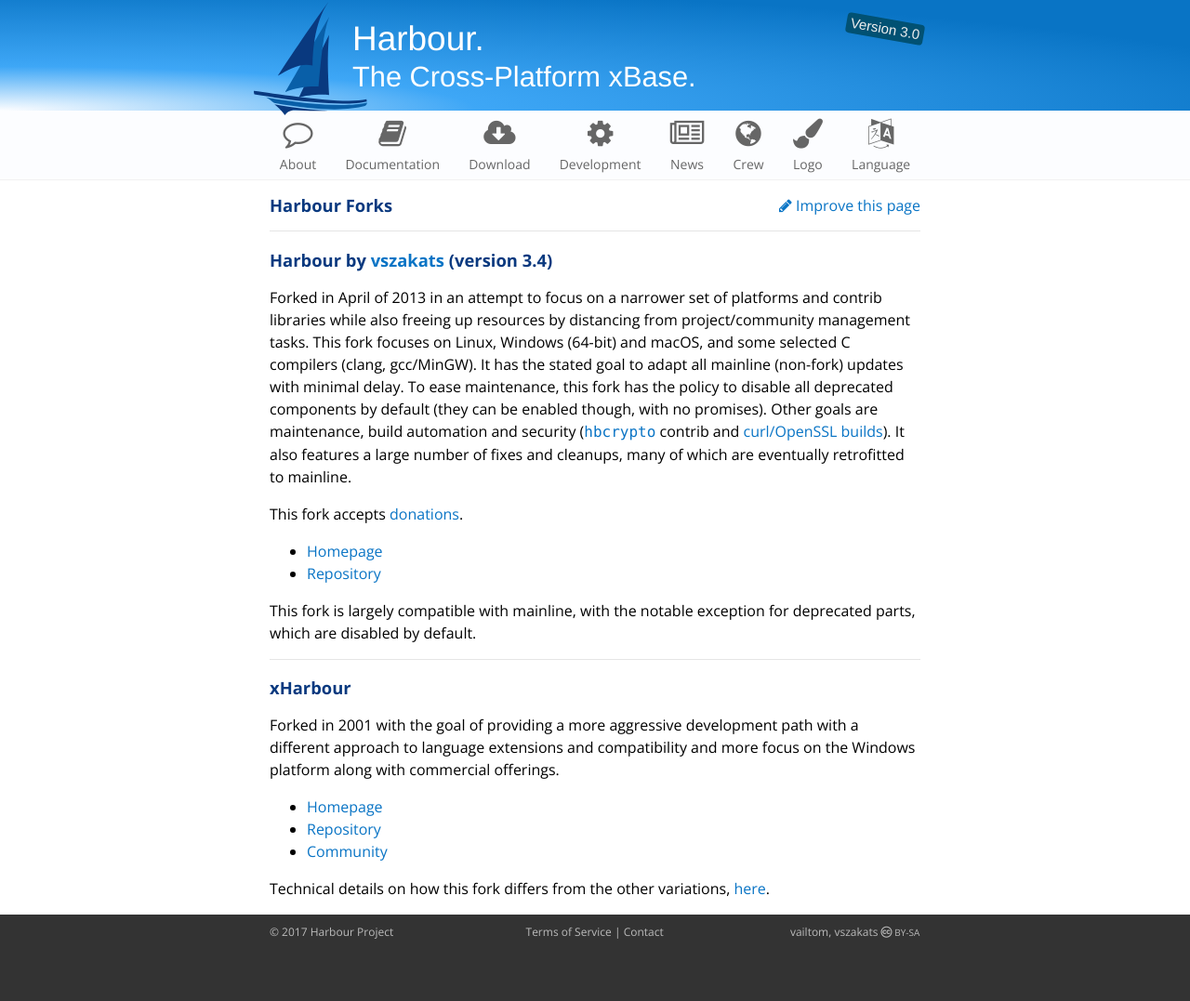
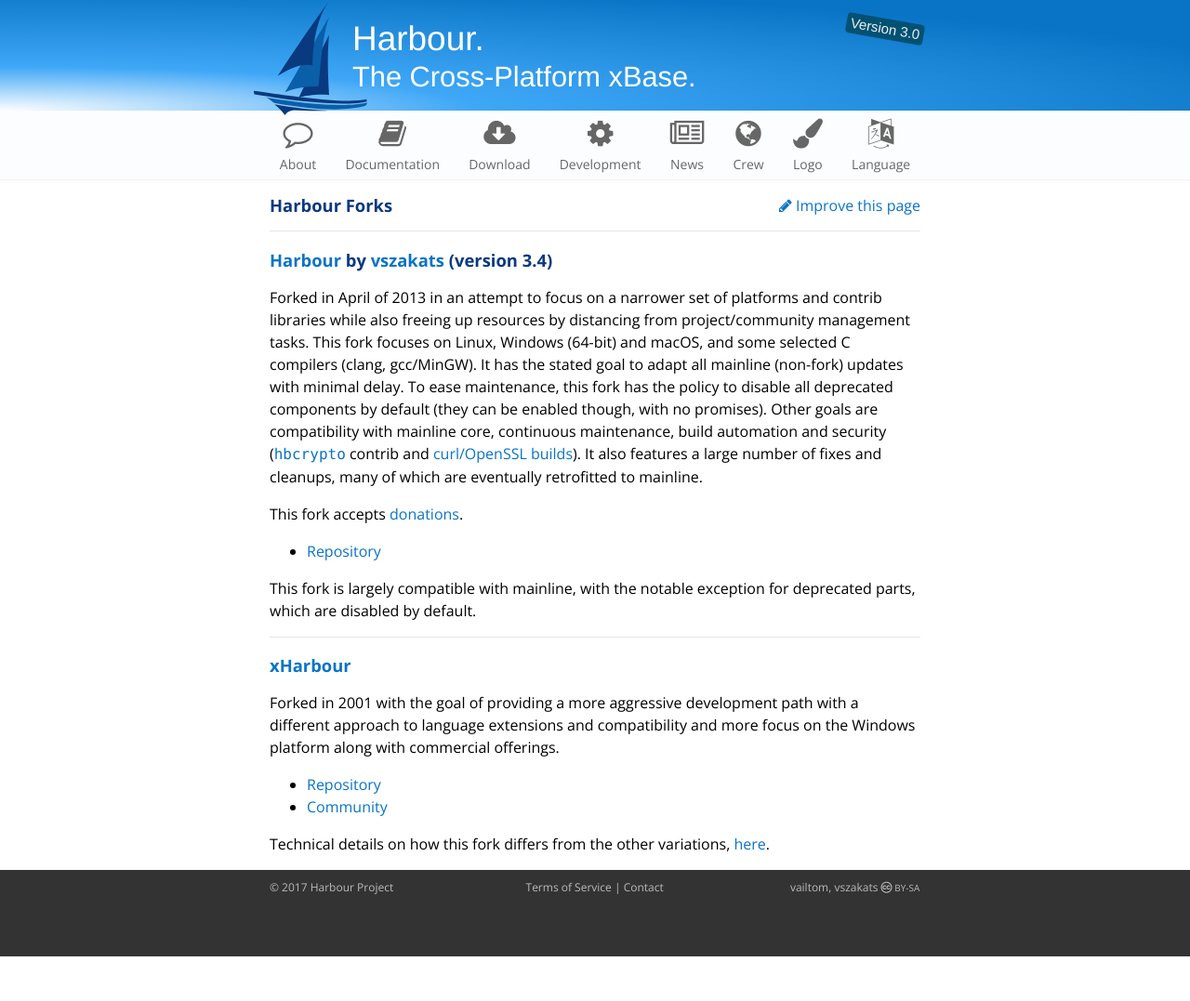
Before and after one commit to harbour/harbour.github.io, a Jekyll site: the page built from forks.md, in a window 1280 px wide. Shown: the whole page at 93% size. Built offline with Jekyll 4.4.1, drawn with Linux system fonts in a browser that asks for light colours; after the commit the page ends 1029 px from its top, so only the background shows below that.

Commit message:
catch up with fork website updates

```diff
--- a/forks.md
+++ b/forks.md
@@ -6,7 +6,7 @@ title: "Forks"
 
 # Harbour Forks
 
-## Harbour by [vszakats](https://github.com/vszakats) (version 3.4)
+## [Harbour](https://vszakats.github.io/harbour-core/) by [vszakats](https://github.com/vszakats) (version 3.4)
 
 Forked in April of 2013 in an attempt to focus on a narrower set of platforms
 and contrib libraries while also freeing up resources by distancing from
@@ -15,8 +15,8 @@ and macOS, and some selected C compilers (clang, gcc/MinGW). It has the stated
 goal to adapt all mainline (non-fork) updates with minimal delay. To ease
 maintenance, this fork has the policy to disable all deprecated components by
 default (they can be enabled though, with no promises). Other goals are
-maintenance, build automation and security
-([`hbcrypto`]({% if site.fork %}{{ site.baseurl }}{% else %}https://vszakats.github.io/harbour-core{% endif %}/contribs#hbcrypto)
+compatibility with mainline core, continuous maintenance, build automation and
+security ([`hbcrypto`]({% if site.fork %}{{ site.baseurl }}{% else %}https://vszakats.github.io/harbour-core{% endif %}/contribs#hbcrypto)
 contrib and [curl/OpenSSL builds](https://github.com/vszakats/harbour-deps)).
 It also features a large number of fixes and cleanups, many of which are
 eventually retrofitted to mainline.
@@ -24,19 +24,17 @@ eventually retrofitted to mainline.
 This fork accepts
 [donations]({% if site.fork %}{{ site.baseurl }}{% else %}https://vszakats.github.io/harbour-core{% endif %}/#this-fork).
 
-* [Homepage](https://vszakats.github.io/harbour-core/)
 * [Repository](https://github.com/vszakats/harbour-core)
 
 This fork is largely compatible with mainline, with the notable exception
 for deprecated parts, which are disabled by default.
 
-## xHarbour
+## [xHarbour](http://xharbour.org/)
 
 Forked in 2001 with the goal of providing a more aggressive development path
 with a different approach to language extensions and compatibility and more
 focus on the Windows platform along with commercial offerings.
 
-* [Homepage](http://xharbour.org/)
 * [Repository](https://sourceforge.net/projects/xharbour/)
 * [Community](https://groups.google.com/forum/#!forum/comp.lang.xharbour)
 
@@ -44,11 +42,10 @@ Technical details on how this fork differs from the other variations,
 [here](https://raw.githubusercontent.com/{{ site.repo_slug }}/master/doc/xhb-diff.txt).
 
 {% if site.fork %}
-## Mainline (non-fork) Harbour
+## [Mainline](https://harbour.github.io/) (non-fork) Harbour
 
 This is the non-fork, original version of Harbour, started in 1999.
 
-* [Homepage](https://harbour.github.io/)
 * [Repository](https://github.com/harbour/core)
 * [Community](https://groups.google.com/group/harbour-users/)
 {% endif %}
--- a/index.html
+++ b/index.html
@@ -56,7 +55,7 @@ layout: default
       <a href="https://github.com/{{ site.repo_slug }}/archive/master.tar.gz"><strong>TAR.GZ</strong></a><br>
 {%- if site.fork %}
       Binary snapshot (Windows):&nbsp;
-      <a href="{{ site.dl_url }}/download/v{{ site.full_version }}/harbour-snapshot-win.7z" tooltip-text="MinGW, 64-bit hosted, 32/64-bit targets, bundled with latest curl and OpenSSL libraries." class="tooltip"><strong>7Z</strong></a>
+      <a href="{{ site.dl_url }}/download/v{{ site.full_version }}/harbour-snapshot-win.7z" tooltip-text="clang / mingw-w64, 64-bit hosted, 32/64-bit targets, bundled with latest curl and OpenSSL libraries." class="tooltip"><strong>7Z</strong></a>
 {%- else %}
       Nightly binary (Win):&nbsp;
       <a href="{{ site.dl_url }}binaries-windows/nightly/harbour-nightly-win.7z/download"><strong>7Z</strong></a>&nbsp;
```
Also changed, not shown: other parts of index.html (+1 -2 lines), contribs.md (+10 -0 lines).
